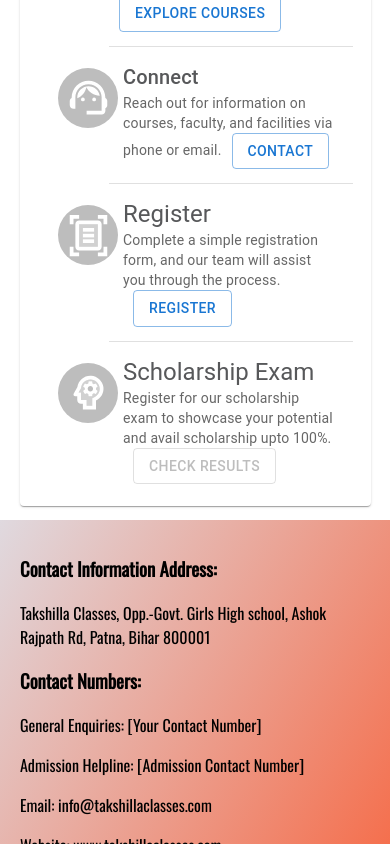
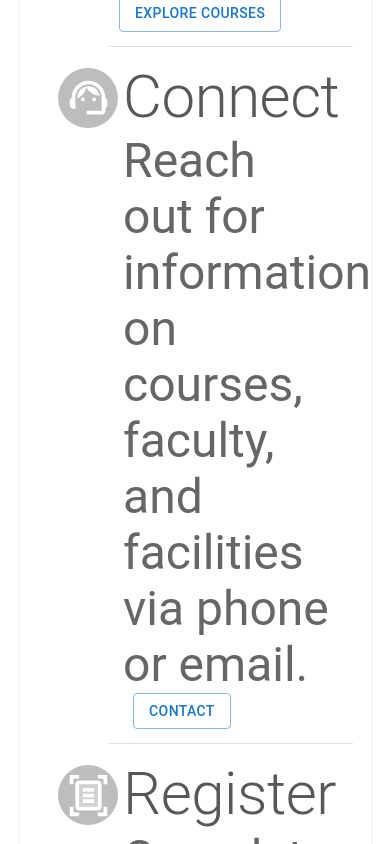
Before and after one commit to Sandeep-raj/takshilla, a React (Vite) app: page / in a window 390 px wide. Shown: the part 6860-7704 px from the top of the page. Built offline with nearby package versions, Linux system fonts and the light colour scheme.

Commit message:
carousel touch changes

```diff
--- a/src/component/Home/Home.css
+++ b/src/component/Home/Home.css
@@ -212,5 +212,6 @@
     }
     .home_proc_listitem_btn {
         font-size: x-large;
+        text-align: justify;
     }
 }
--- a/src/component/Home/Home.jsx
+++ b/src/component/Home/Home.jsx
@@ -328,12 +328,14 @@
                         <ListItemText
                           primary={
                             <>
-                              <Typography variant="h6">Connect</Typography>
+                              <Typography variant={desktopView ? "h6" : "h2"}>
+                                Connect
+                              </Typography>
                             </>
                           }
                           secondary={
                             <>
-                              <Typography variant="p">
+                              <Typography variant={desktopView ? "p" : "h3"}>
                                 Reach out for information on courses, faculty,
                                 and facilities via phone or email.
                               </Typography>
@@ -374,12 +376,14 @@
                         <ListItemText
                           primary={
                             <>
-                              <Typography variant="h5">Register</Typography>
+                              <Typography variant={desktopView ? "h6" : "h2"}>
+                                Register
+                              </Typography>
                             </>
                           }
                           secondary={
                             <>
-                              <Typography variant="p">
+                              <Typography variant={desktopView ? "p" : "h3"}>
                                 Complete a simple registration form, and our
                                 team will assist you through the process.
                               </Typography>
@@ -424,14 +428,14 @@
                         <ListItemText
                           primary={
                             <>
-                              <Typography variant="h5">
+                              <Typography variant={desktopView ? "h6" : "h2"}>
                                 Scholarship Exam
                               </Typography>
                             </>
                           }
                           secondary={
                             <>
-                              <Typography variant="p">
+                              <Typography variant={desktopView ? "p" : "h3"}>
                                 Register for our scholarship exam to showcase
                                 your potential and{" "}
                                 <span className="home_proc_listitem_span">
```
Also changed, not shown: 4 other files (tests, documents, lock files or other folders).
